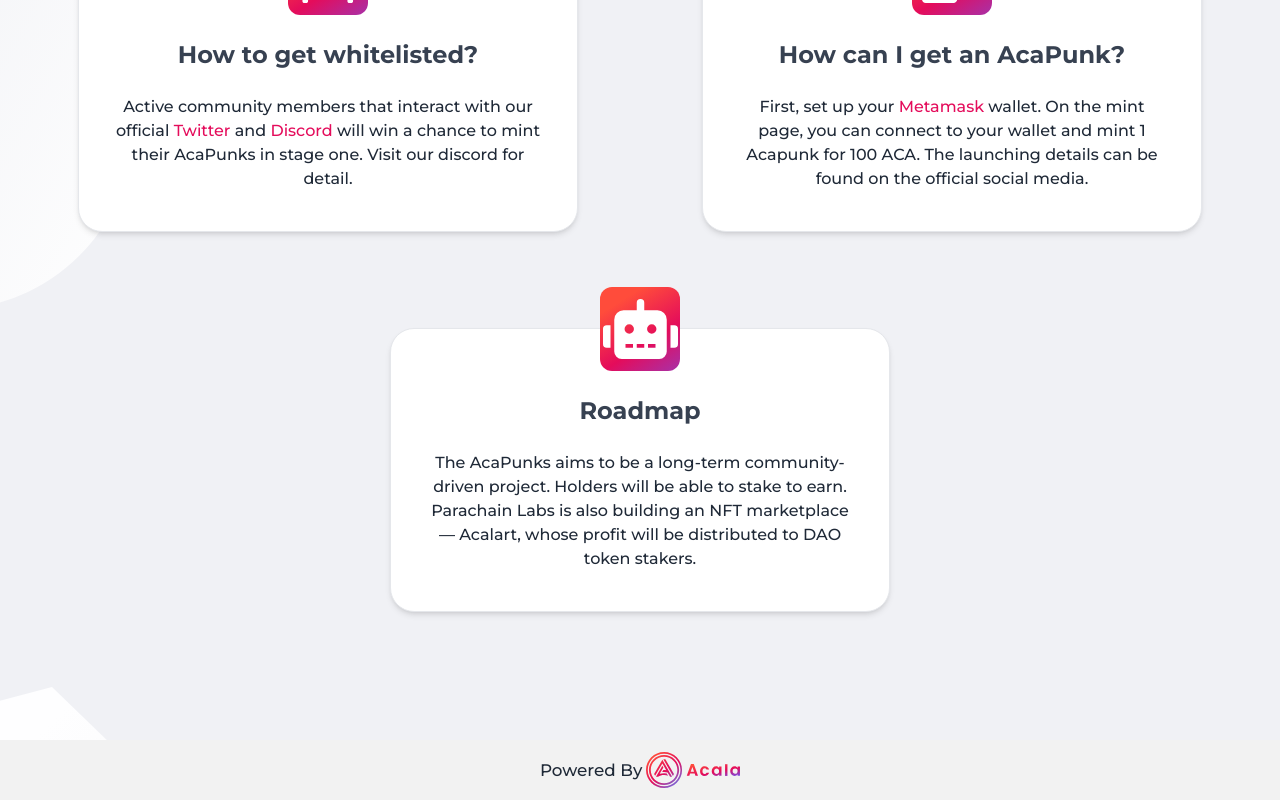
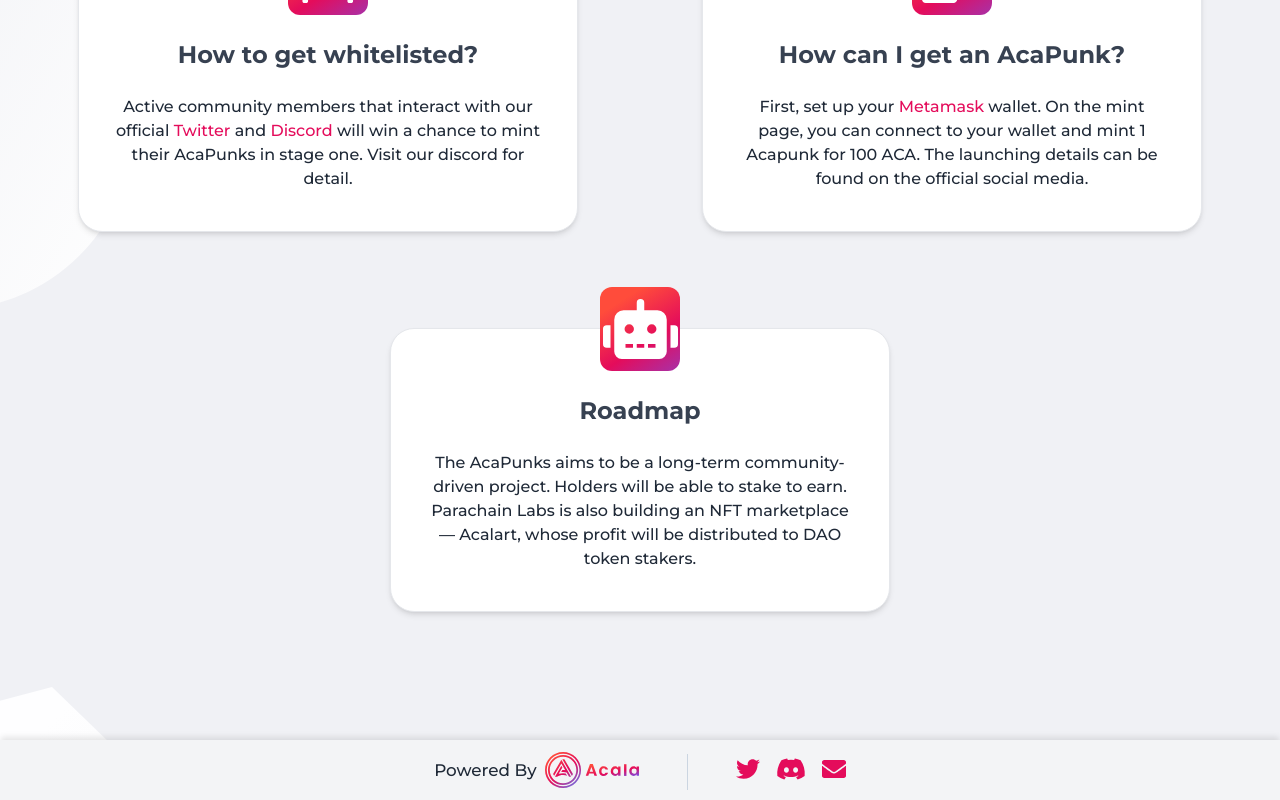
Before and after one commit to acapunks/acapunks.com, a Vue app: page / in a window 1280 px wide. Shown: the part 2304-3104 px from the top of the page. Built offline with nearby package versions, Linux system fonts and the light colour scheme.

Commit message:
update footbar

```diff
--- a/package.json
+++ b/package.json
@@ -10,6 +10,7 @@
   "dependencies": {
     "@fortawesome/fontawesome-svg-core": "^1.2.36",
     "@fortawesome/free-brands-svg-icons": "^5.15.4",
+    "@fortawesome/free-regular-svg-icons": "^5.15.4",
     "@fortawesome/free-solid-svg-icons": "^5.15.4",
     "@fortawesome/vue-fontawesome": "^3.0.0-5",
     "ethers": "^5.5.2",
--- a/src/App.vue
+++ b/src/App.vue
@@ -7,12 +7,7 @@
     </main>
 
     <!-- footer -->
-    <footer class="py-3 bg-[#f2f2f2] text-center">
-      <span class="relative" style="top: 0.13em; font-size:1.05em; ">Powered By</span>
-      <a target="_blank" href="https://acala.network" rel="noopener noreferrer" class="ml-1">
-        <img src="@/assets/images/acala.svg" class="h-9 inline-block" />
-      </a>
-    </footer>
+    <acala-footer />
   </div>
 
   <!-- privacy -->
@@ -31,6 +26,7 @@
 <script setup lang="ts">
 import Navbar from '@/components/Navbar.vue'
 import Popup from '@/components/Popup.vue'
+import AcalaFooter from '@/components/Footer.vue'
 </script>
 
 <style lang="scss">
--- /dev/null
+++ b/src/components/Footer.vue
@@ -0,0 +1,39 @@
+<template>
+  <footer class="py-3 text-center bg-gray-100">
+    <div class="md:flex flex-row-reverse justify-center items-center text-center">
+      <div class="mb-2 md:mb-0 md:pl-12 social-links">
+        <a class="mr-4" href="https://twitter.com/acapunks" target="_blank" rel="noopener noreferrer">
+          <fa :icon="['fab', 'twitter']" />
+        </a>
+        <a class="mr-4" href="https://discord.gg/DHGvhfrYFZ" target="_blank" rel="noopener noreferrer">
+          <fa :icon="['fab', 'discord']" />
+        </a>
+        <a href="mailto:contact@acapunks.com" target="_blank" rel="noopener noreferrer">
+          <fa :icon="['fas', 'envelope']" />
+        </a>
+      </div>
+      <div class="relative md:pr-12 md:border-r md:border-slate-300" style="top: 0.13em; font-size:1.05em; ">
+        Powered By
+        <a target="_blank" href="https://acala.network" rel="noopener noreferrer" class="ml-1 relative" style="top: -0.13em;">
+          <img src="@/assets/images/acala.svg" class="h-9 inline-block" />
+        </a>
+      </div>
+    </div>
+  </footer>
+</template>
+
+<style lang="scss">
+@import "@/assets/scss/color";
+
+footer {
+  // https://github.com/tailwindlabs/tailwindcss/discussions/3590#discussioncomment-372857
+  box-shadow: 0 -4px 6px -1px rgba(0, 0, 0, 0.1),
+    0 2px 4px -1px rgba(0, 0, 0, 0.06);
+
+  .social-links {
+    a {
+      @apply text-xl md:text-2xl;
+    }
+  }
+}
+</style>
--- a/src/main.ts
+++ b/src/main.ts
@@ -7,7 +7,8 @@
   faFish,
   faHorseHead,
   faRobot,
-  faSpider
+  faSpider,
+  faEnvelope
 } from '@fortawesome/free-solid-svg-icons'
 import { library } from '@fortawesome/fontawesome-svg-core'
 import { FontAwesomeIcon } from '@fortawesome/vue-fontawesome'
@@ -28,7 +29,8 @@
   faSpider,
   faHorseHead,
   faFish,
-  faRobot
+  faRobot,
+  faEnvelope
 )
 
 const pinia = createPinia()
```
Also changed, not shown: 1 other file (tests, documents, lock files or other folders).
